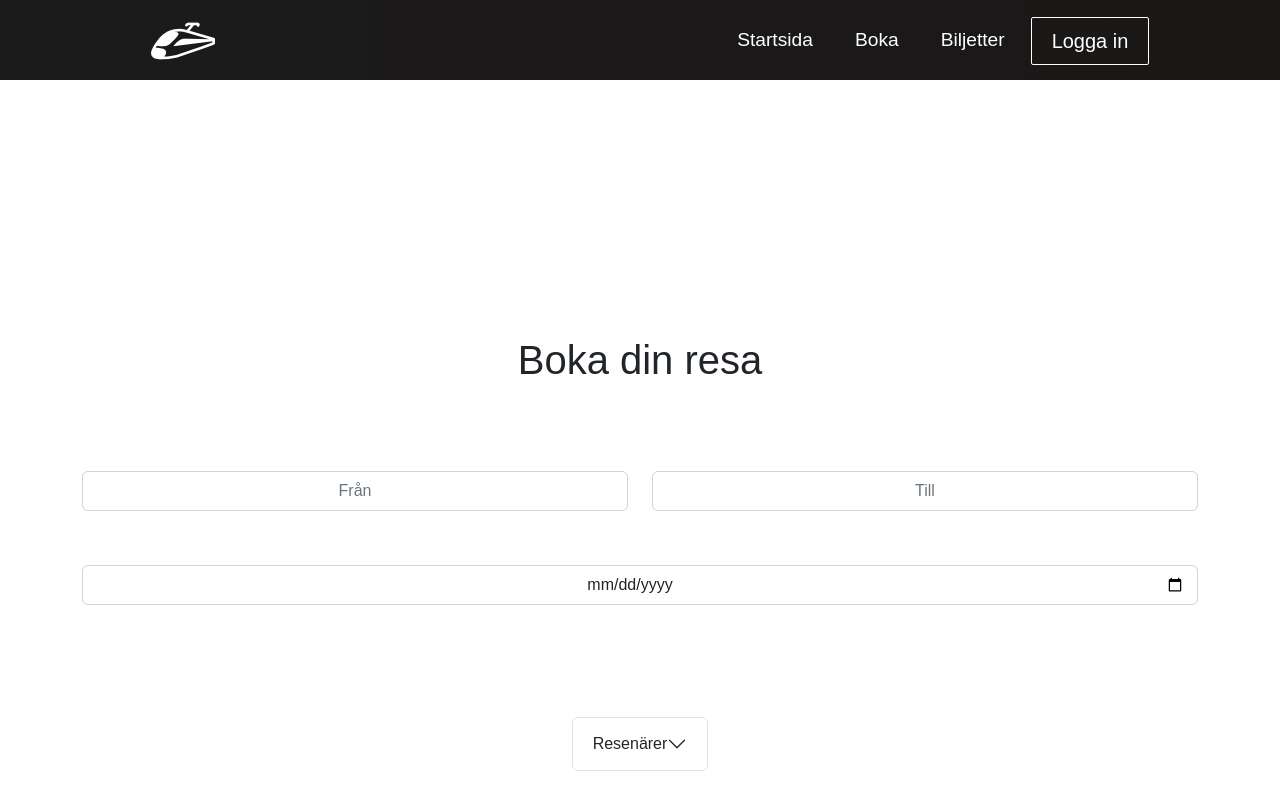
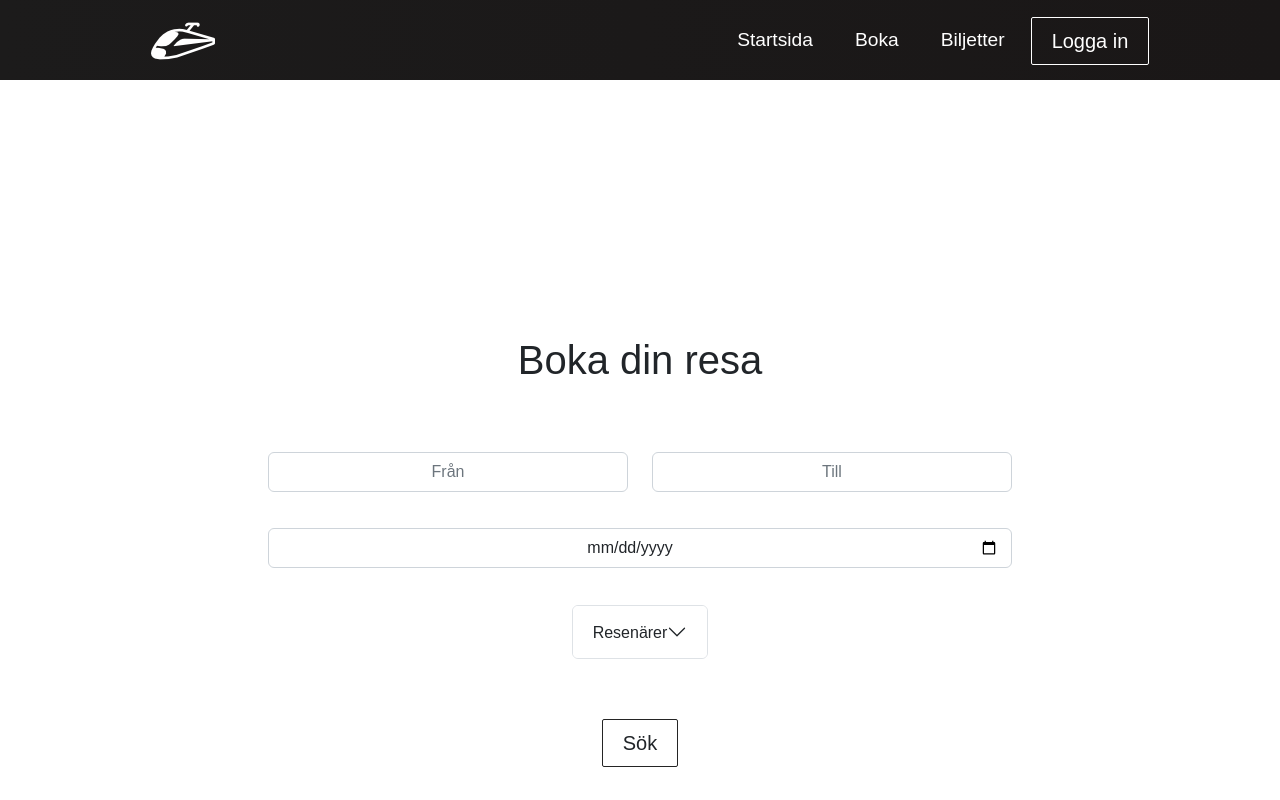
Before and after one commit to NikyAviator/TrainMasters, a React (Vite) app: page /boka in a window 1280 px wide. Shown: the top 800 px of the page. Built offline with nearby package versions, Linux system fonts and the light colour scheme.

Commit message:
Made som styling changes

```diff
--- a/package.json
+++ b/package.json
@@ -10,7 +10,7 @@
     "preview": "vite preview"
   },
   "dependencies": {
-    "bootstrap": "^5.2.1",
+    "bootstrap": "^5.2.2",
     "concurrently": "^7.4.0",
     "express": "^4.18.1",
     "mysql2": "^2.3.3",
--- a/scss/main.scss
+++ b/scss/main.scss
@@ -34,5 +34,5 @@ $body-color: white; (tex)
 
 .bookingForm {
   text-align: center !important;
-  padding-top: 20% !important;
+  padding: 20% !important;
 }
--- a/src/components/Ticket/TicketFromTo.jsx
+++ b/src/components/Ticket/TicketFromTo.jsx
@@ -79,17 +79,22 @@ const TicketFromTo = () => {
                 </Form>
               </Col>
             </Row>
-            <Row style={{ paddingBottom: "10%" }}>
+            <Row style={{ paddingBottom: "5%" }}>
               <Col>
                 <TicketDatePicker setWeekend={setWeekend} />
               </Col>
             </Row>
-            <Row style={{ paddingBottom: "10%" }}>
+            <Row style={{ paddingBottom: "8%" }}>
               <Col style={{ display: "grid", justifyContent: "center" }}>
                 <TicketTravelers />
               </Col>
             </Row>
-            <Row style={{ display: "grid", justifyContent: "center" }}>
+            <Row
+              style={{
+                display: "grid",
+                justifyContent: "center",
+              }}
+            >
               <Col>
                 <Button
                   buttonStyle="btn--secondary-outline"
```
Also changed, not shown: 1 other file (tests, documents, lock files or other folders).
